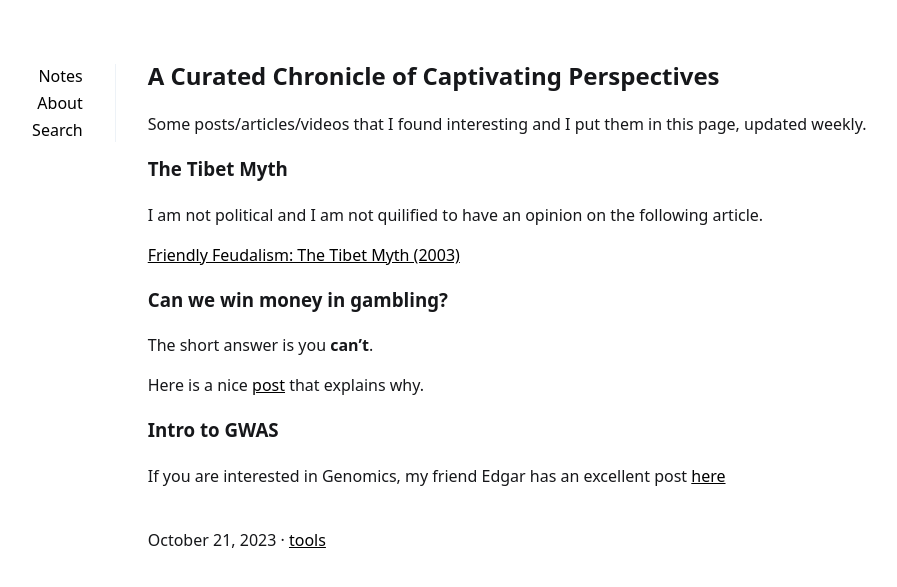
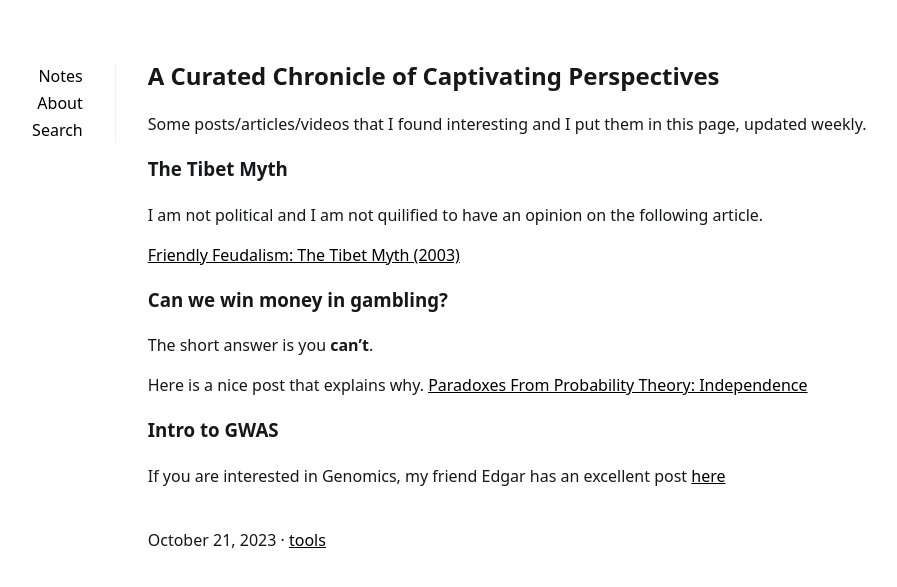
Before and after one commit to acneyouth1996/notes, a Jekyll site: the page built from _posts/2023-10-20-favs.md, in a window 1280 px wide. Shown: the top 587 px of the page, without its empty margins (205-1102 px from the left). Built offline with Jekyll 4.4.1, drawn with Linux system fonts in a browser that asks for light colours.

Commit message:
update page

```diff
--- a/_posts/2023-10-20-favs.md
+++ b/_posts/2023-10-20-favs.md
@@ -25,7 +25,7 @@ I am not political and I am not quilified to have an opinion on the following ar
 
 The short answer is you **can't**.
 
-Here is a nice [post](https://sites.pitt.edu/~jdnorton/teaching/paradox/chapters/probability_from_independence/probability_from_independence.html) that explains why.
+Here is a nice post that explains why. [Paradoxes From Probability Theory: Independence](https://sites.pitt.edu/~jdnorton/teaching/paradox/chapters/probability_from_independence/probability_from_independence.html)
 
 ### Intro to GWAS
 
```
